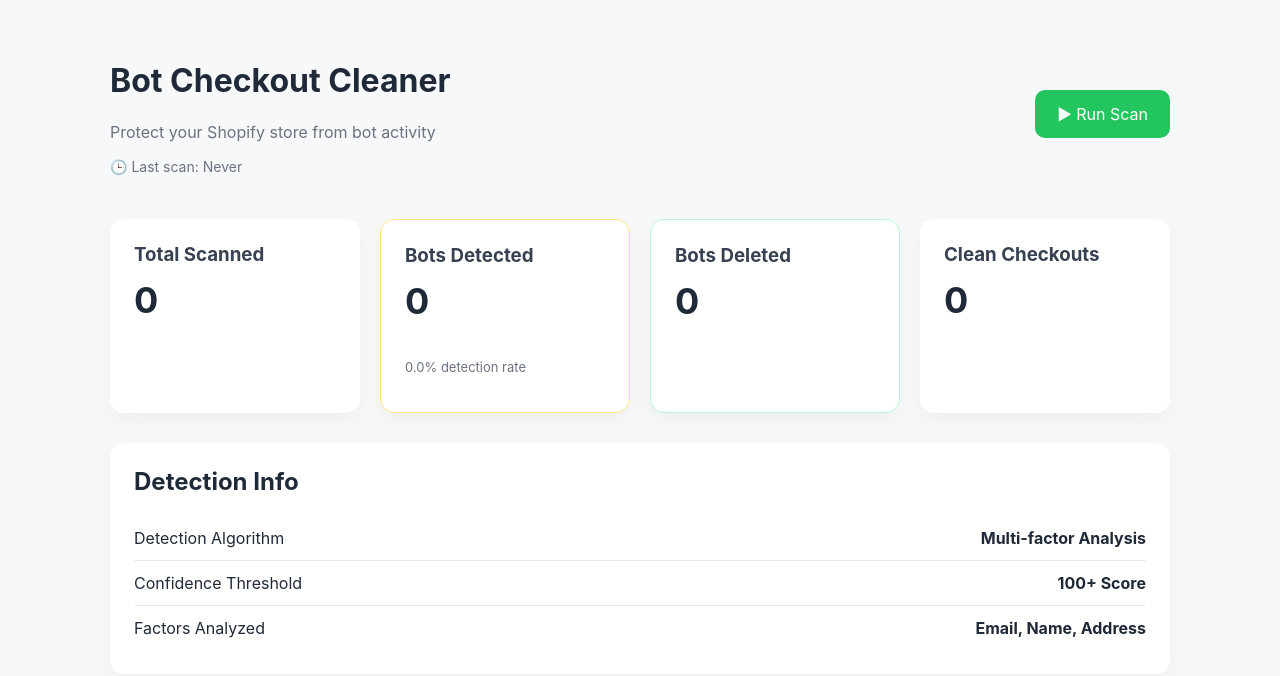
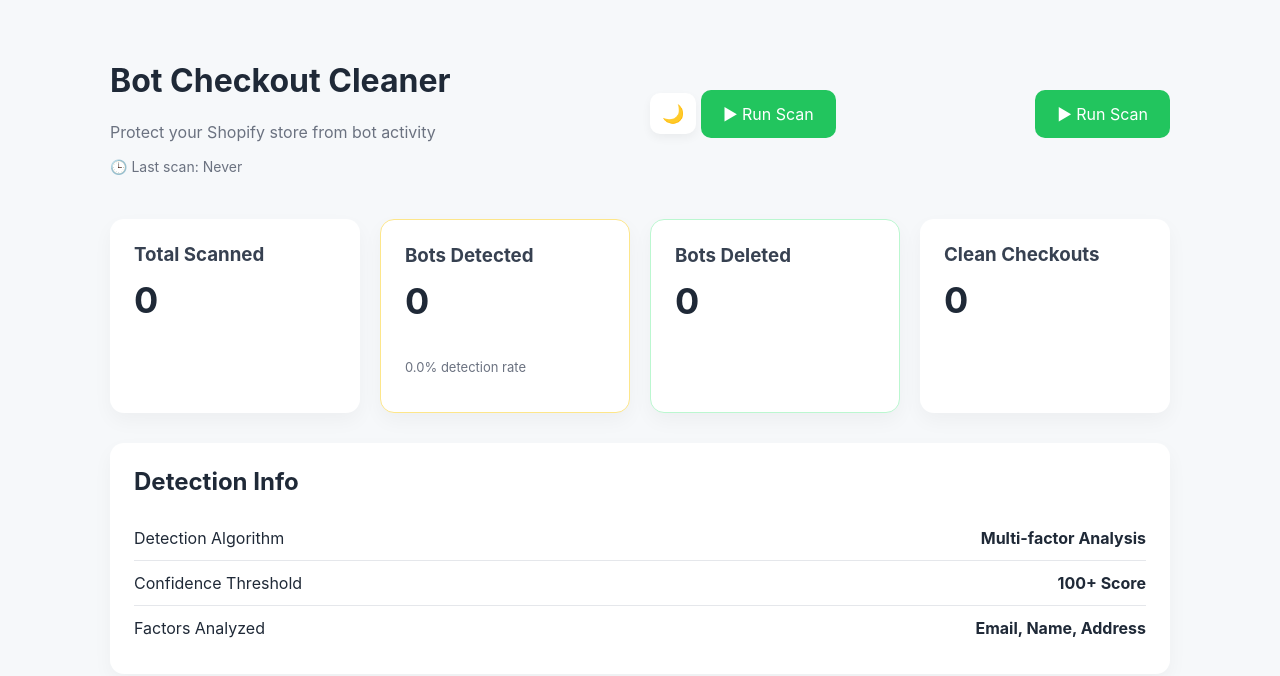
Before and after one commit to ogunwande/bot-checkout-cleaner, a website: page public/index.html in a window 1280 px wide. Drawn offline with Linux system fonts and the light colour scheme; no server answers.

Commit message:
Update index.html

```diff
--- a/public/index.html
+++ b/public/index.html
@@ -16,6 +16,10 @@
         <p class="last-scan">🕒 Last scan: <span id="lastScan">Never</span></p>
       </div>
 
+  <div class="header-actions">
+    <button id="themeToggle" class="theme-btn">🌙</button>
+    <button id="runScanBtn" class="primary-btn">▶ Run Scan</button>
+  </div>
       <button id="runScanBtn" class="primary-btn">
         ▶ Run Scan
       </button>
```
